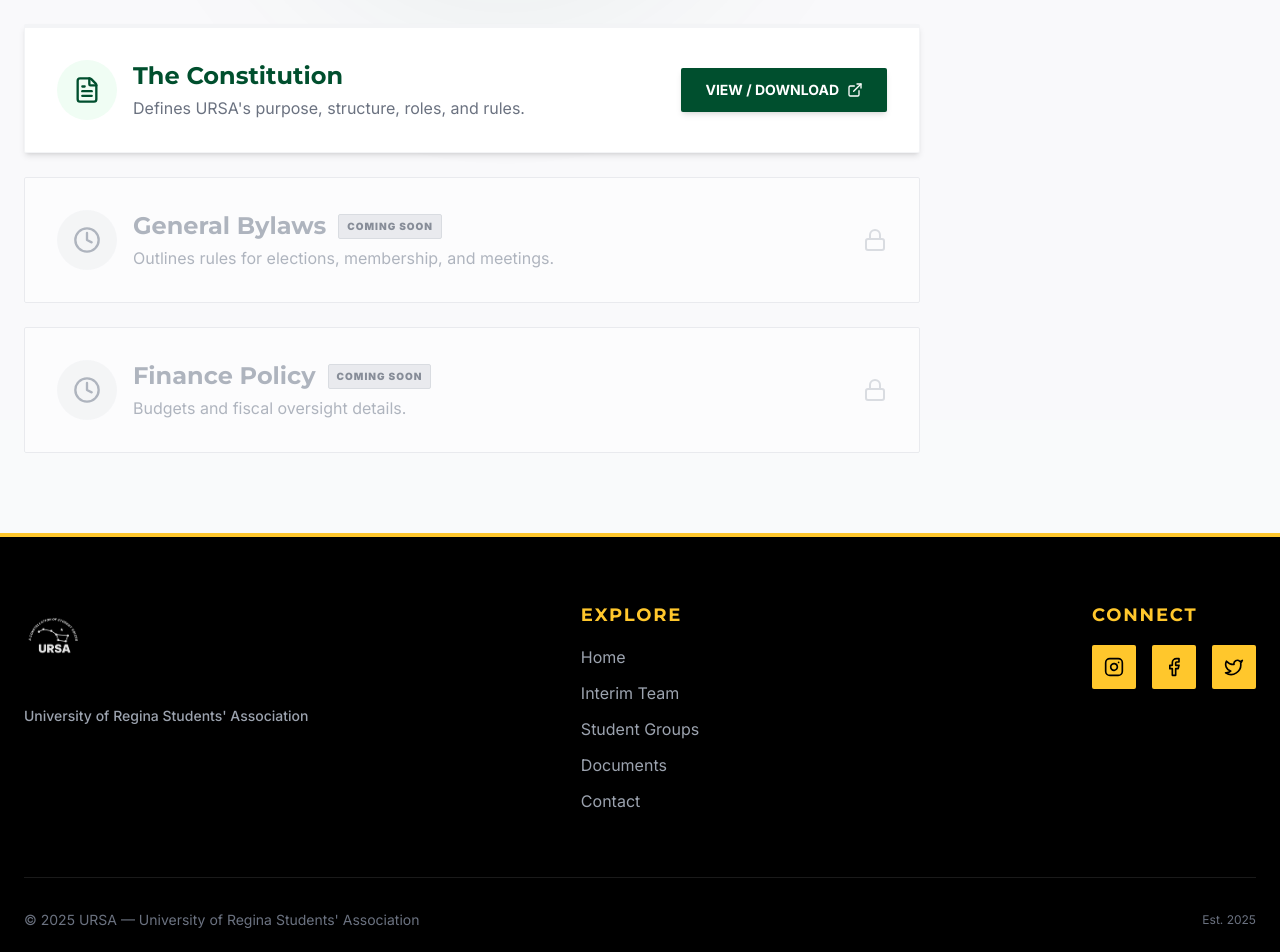
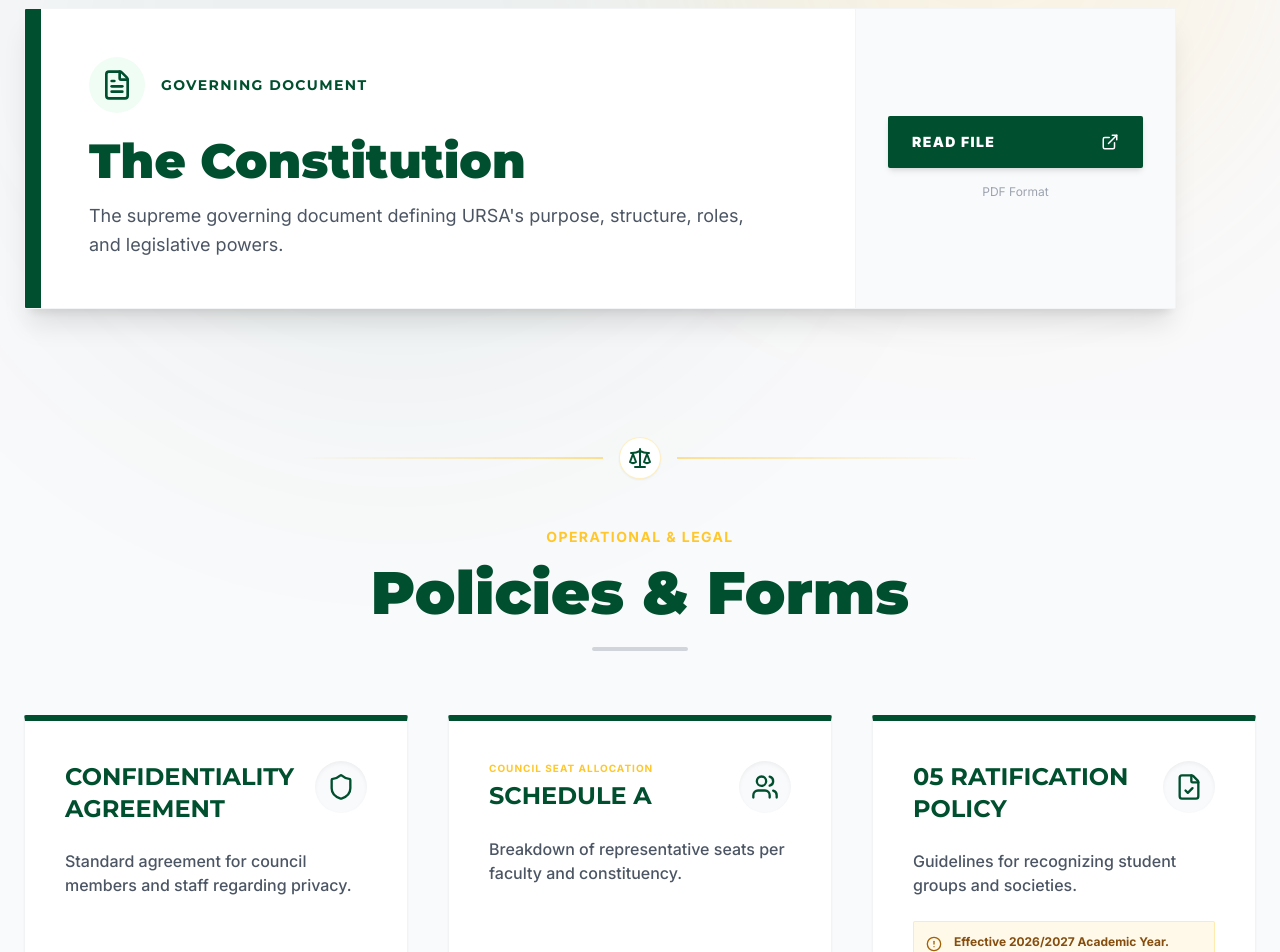
Before and after one commit to Vishhyy/ursa-website, a Next.js app: page /documents in a window 1280 px wide. Shown: the part 380-1332 px from the top of the page. Built offline with nearby package versions, Linux system fonts and the light colour scheme.

Commit message:
Finalize Documents page: Fix card interaction and visibility of view links

```diff
--- a/src/app/contact/page.tsx
+++ b/src/app/contact/page.tsx
@@ -5,9 +5,10 @@
     return (
         <div className="pt-24 md:pt-32 px-6 container mx-auto min-h-[80vh] flex flex-col items-center justify-center text-center relative">
 
-            {/* --- BACKGROUND GLOW --- */}
-            <div className="absolute top-[50%] left-[50%] transform -translate-x-1/2 -translate-y-1/2 w-[300px] md:w-[600px] h-[300px] md:h-[600px] bg-accent/5 rounded-full blur-[60px] md:blur-[100px] z-[-1]" />
+            {/* --- UNIFIED BACKGROUND THEME --- */}
             <div className="fixed inset-0 bg-gray-50/50 z-[-2] pointer-events-none" />
+            <div className="fixed top-0 right-0 w-[600px] h-[600px] bg-gold/10 rounded-full blur-[100px] pointer-events-none z-[-1]" />
+            <div className="fixed bottom-0 left-0 w-[800px] h-[800px] bg-accent/5 rounded-full blur-[120px] pointer-events-none z-[-1]" />
 
             <FadeIn>
                 <h1 className="font-display font-black text-5xl md:text-8xl uppercase mb-6 md:mb-8 text-accent">
@@ -27,7 +28,7 @@
 
                 <div className="flex justify-center gap-6 md:gap-8 mt-12 md:mt-16 pb-12">
 
-                    {/* INSTAGRAM (Updated Link) */}
+                    {/* INSTAGRAM */}
                     <a
                         href="https://www.instagram.com/urstudentsassociation/"
                         target="_blank"
--- a/src/app/documents/page.tsx
+++ b/src/app/documents/page.tsx
@@ -1,111 +1,185 @@
 import FadeIn from "@/components/FadeIn";
-import { FileText, Lock, Download, Clock, ExternalLink } from "lucide-react";
+import {
+    FileText, Shield, DollarSign, ExternalLink,
+    ScrollText, PenTool, Users, FileCheck, AlertCircle,
+    Scale
+} from "lucide-react";
 
 export default function Documents() {
+
+    // Data list
+    const otherDocs = [
+        {
+            title: "Confidentiality Agreement",
+            desc: "Standard agreement for council members and staff regarding privacy.",
+            link: "https://drive.google.com/file/d/1_R2LbkyeO1P38GkEHVWdBcKn_rZNs-XJ/view?usp=drive_link",
+            icon: Shield
+        },
+        {
+            title: "Schedule A",
+            subtitle: "Council Seat Allocation",
+            desc: "Breakdown of representative seats per faculty and constituency.",
+            link: "https://drive.google.com/file/d/1Q6HirjJTnxnffLC6rO0Zjno2N5SH33Il/view?usp=drive_link",
+            icon: Users
+        },
+        {
+            title: "05 Ratification Policy",
+            desc: "Guidelines for recognizing student groups and societies.",
+            link: "https://drive.google.com/file/d/17o3WQMLgnDFmOTM9-flXI-la39DkP29E/view?usp=drive_link",
+            icon: FileCheck,
+            note: "Effective 2026/2027 Academic Year."
+        },
+        {
+            title: "Ratification Consent Form",
+            desc: "Required form for groups seeking ratification under Policy 05.",
+            link: "https://drive.google.com/file/d/1Kv-tXIgbBUkSwsO6-EbNAscpMjI-WuBb/view?usp=drive_link",
+            icon: PenTool
+        },
+        {
+            title: "Conflict of Interest",
+            desc: "Declaration form to ensure transparency and ethical conduct.",
+            link: "https://drive.google.com/file/d/1pYYCuYM5rPFPfJohPmVfn9gTKgXp59R7/view?usp=drive_link",
+            icon: ScrollText
+        },
+        {
+            title: "Schedule E",
+            subtitle: "Financial Support",
+            desc: "Framework for funding distribution to student groups.",
+            link: "https://drive.google.com/file/d/14_eh4Fm6bWXrsoOqPpJfOXZMg9B6YEcM/view?usp=drive_link",
+            icon: DollarSign
+        }
+    ];
+
     return (
-        // UPDATED: Increased padding-top to pt-36 (mobile) and pt-48 (desktop)
-        // This pushes content down so it clears the Navbar completely.
-        <div className="pt-36 md:pt-48 px-6 container mx-auto pb-20 relative min-h-screen">
+        <div className="pt-36 md:pt-48 px-6 container mx-auto pb-24 relative min-h-screen">
 
-            {/* BACKGROUND ELEMENTS */}
-            <div className="fixed top-[-10%] left-[20%] w-[300px] md:w-[500px] h-[300px] md:h-[500px] bg-accent/5 rounded-full blur-[60px] md:blur-[80px] pointer-events-none z-[-1]" />
+            {/* --- CLEAN BACKGROUNDS (No Texture) --- */}
             <div className="fixed inset-0 bg-gray-50/50 z-[-2] pointer-events-none" />
+            <div className="fixed top-0 right-0 w-[600px] h-[600px] bg-gold/10 rounded-full blur-[100px] pointer-events-none z-[-1]" />
+            <div className="fixed bottom-0 left-0 w-[800px] h-[800px] bg-accent/5 rounded-full blur-[120px] pointer-events-none z-[-1]" />
 
-            {/* HEADER SECTION */}
+            {/* HEADER */}
             <FadeIn>
-                <div className="border-l-4 border-accent pl-10 md:pl-12 pr-6 mb-12 md:mb-20">
+                <div className="border-l-4 border-accent pl-10 md:pl-12 pr-6 mb-16">
                     <h1 className="font-display font-black text-4xl sm:text-5xl md:text-6xl uppercase mb-4 text-accent leading-[0.9]">
                         Public <br className="md:hidden" /> Documents
                     </h1>
                     <p className="text-gray-600 max-w-xl text-base md:text-lg font-medium">
-                        URSA is committed to transparency. This page houses the key public documents created during the interim period.
+                        Official records committed to transparency. This page houses the Constitution, Policies, and operational forms.
                     </p>
                 </div>
             </FadeIn>
 
-            <div className="grid gap-6 max-w-4xl">
-
-                {/* --- DOCUMENT 1: CONSTITUTION --- */}
+            {/* --- PRIMARY CONSTITUTION CARD --- */}
             <FadeIn delay={0.1}>
-                    <div className="bg-white shadow-md border-t-4 border-gold p-6 md:p-8 rounded-sm flex flex-col md:flex-row items-start md:items-center justify-between group hover:shadow-xl hover:-translate-y-1 transition-all duration-300 border border-gray-100">
-
-                        {/* Icon and Text */}
-                        <div className="flex gap-4 items-start w-full md:w-auto">
-                            <div className="bg-green-50 p-3 md:p-4 rounded-full text-accent group-hover:bg-accent group-hover:text-gold transition-colors duration-300 shrink-0 mt-1 md:mt-0">
-                                <FileText size={24} className="md:w-7 md:h-7" />
+                <div className="max-w-6xl mb-24 bg-white shadow-xl border border-gray-100 rounded-sm flex flex-col md:flex-row items-stretch overflow-hidden group hover:shadow-2xl transition-all duration-300">
+                    <div className="hidden md:block w-4 bg-accent group-hover:bg-gold transition-colors duration-500"></div>
+                    <div className="p-8 md:p-12 flex-grow flex flex-col justify-center">
+                        <div className="flex gap-4 items-center mb-6">
+                            <div className="p-3 bg-green-50 text-accent rounded-full">
+                                <FileText size={32} />
                             </div>
-                            <div>
-                                <h3 className="font-display font-bold text-xl md:text-2xl text-accent group-hover:text-green-900 transition-colors leading-tight">
+                            <span className="font-display font-bold text-accent uppercase tracking-widest text-sm">Governing Document</span>
+                        </div>
+                        <h3 className="font-display font-black text-3xl md:text-5xl text-accent mb-4">
                             The Constitution
                         </h3>
-                                <p className="text-gray-500 mt-1 text-sm md:text-base leading-snug">
-                                    Defines URSA&apos;s purpose, structure, roles, and rules.
+                        <p className="text-gray-600 text-lg leading-relaxed max-w-2xl">
+                            The supreme governing document defining URSA&apos;s purpose, structure, roles, and legislative powers.
                         </p>
                     </div>
-                        </div>
-
-                        {/* Button */}
+                    <div className="bg-gray-50 p-8 md:w-80 flex flex-col justify-center items-center border-l border-gray-100 group-hover:border-gold/30 transition-colors">
                         <a
                             href="https://drive.google.com/file/d/1X3WrWgAOpED4uk3CYa3cTK8j7zuYHdUh/view"
                             target="_blank"
                             rel="noopener noreferrer"
-                            className="w-full md:w-auto mt-6 md:mt-0 flex items-center justify-center gap-2 px-6 py-3 bg-accent text-white rounded-sm text-sm font-bold uppercase hover:bg-gold hover:text-accent transition-all shadow-md"
+                            className="w-full px-6 py-4 bg-accent text-white rounded-sm text-sm font-black uppercase hover:bg-gold hover:text-accent transition-all shadow-md tracking-widest flex items-center justify-between"
                         >
-                            View / Download <ExternalLink size={16} />
+                            Read File <ExternalLink size={18} />
                         </a>
-                    </div>
-                </FadeIn>
-
-                {/* --- BYLAWS --- */}
-                <FadeIn delay={0.2}>
-                    <div className="bg-white/60 border border-gray-200 p-6 md:p-8 rounded-sm flex flex-col md:flex-row items-start md:items-center justify-between opacity-80 cursor-not-allowed">
-
-                        <div className="flex gap-4 items-start w-full md:w-auto">
-                            <div className="bg-gray-100 p-3 md:p-4 rounded-full text-gray-400 shrink-0 mt-1 md:mt-0">
-                                <Clock size={24} className="md:w-7 md:h-7" />
-                            </div>
-                            <div>
-                                <div className="flex flex-wrap items-center gap-2 md:gap-3 mb-1">
-                                    <h3 className="font-display font-bold text-xl md:text-2xl text-gray-400">General Bylaws</h3>
-                                    <span className="text-[10px] font-black uppercase tracking-widest bg-gray-200 text-gray-500 px-2 py-1 rounded-sm border border-gray-300">
-                                        Coming Soon
-                                    </span>
-                                </div>
-                                <p className="text-gray-400 mt-1 text-sm md:text-base leading-snug">
-                                    Outlines rules for elections, membership, and meetings.
-                                </p>
-                            </div>
-                        </div>
-                        <div className="hidden md:block text-gray-300">
-                            <Lock size={24} />
+                        <p className="text-xs text-gray-400 mt-4 text-center">PDF Format</p>
                     </div>
                 </div>
             </FadeIn>
 
-                {/* --- FINANCE --- */}
-                <FadeIn delay={0.3}>
-                    <div className="bg-white/60 border border-gray-200 p-6 md:p-8 rounded-sm flex flex-col md:flex-row items-start md:items-center justify-between opacity-80 cursor-not-allowed">
-                        <div className="flex gap-4 items-start w-full md:w-auto">
-                            <div className="bg-gray-100 p-3 md:p-4 rounded-full text-gray-400 shrink-0 mt-1 md:mt-0">
-                                <Clock size={24} className="md:w-7 md:h-7" />
+            {/* --- DIVIDER --- */}
+            <div className="w-full flex items-center justify-center gap-2 md:gap-4 py-8 mb-4">
+                <div className="h-[2px] bg-gradient-to-r from-transparent to-gold/50 w-12 md:flex-grow md:max-w-[300px]"></div>
+                <div className="text-accent bg-white p-2 rounded-full shadow-sm border border-gold/30 shrink-0">
+                    <Scale size={24} />
                 </div>
-                            <div>
-                                <div className="flex flex-wrap items-center gap-2 md:gap-3 mb-1">
-                                    <h3 className="font-display font-bold text-xl md:text-2xl text-gray-400">Finance Policy</h3>
-                                    <span className="text-[10px] font-black uppercase tracking-widest bg-gray-200 text-gray-500 px-2 py-1 rounded-sm border border-gray-300">
-                                        Coming Soon
+                <div className="h-[2px] bg-gradient-to-l from-transparent to-gold/50 w-12 md:flex-grow md:max-w-[300px]"></div>
+            </div>
+
+            {/* --- TITLE --- */}
+            <FadeIn delay={0.2}>
+                <div className="flex flex-col items-center text-center mb-16">
+                    <span className="font-bold text-gold uppercase tracking-widest text-xs md:text-sm mb-4">
+                        Operational & Legal
                     </span>
-                                </div>
-                                <p className="text-gray-400 mt-1 text-sm md:text-base leading-snug">
-                                    Budgets and fiscal oversight details.
-                                </p>
-                            </div>
-                        </div>
-                        <div className="hidden md:block text-gray-300"><Lock size={24} /></div>
+                    <h2 className="font-display font-black text-4xl sm:text-5xl md:text-6xl text-accent mb-6">
+                        Policies & Forms
+                    </h2>
+                    <div className="w-16 md:w-24 h-1 bg-gray-300 rounded-full"></div>
                 </div>
             </FadeIn>
 
+            {/* --- CARD GRID --- */}
+            <div className="grid grid-cols-1 md:grid-cols-2 lg:grid-cols-3 gap-6 md:gap-10">
+                {otherDocs.map((doc, i) => (
+                    <FadeIn key={i} delay={0.2 + (i * 0.1)}>
+                        <a
+                            href={doc.link}
+                            target="_blank"
+                            rel="noopener noreferrer"
+                            className="group flex flex-col h-full bg-white shadow-sm border border-gray-200/50 border-t-[6px] border-t-accent hover:shadow-2xl hover:-translate-y-2 transition-all duration-300 p-8 md:p-10 rounded-sm"
+                        >
+                            {/* HEADER */}
+                            <div className="flex justify-between items-start mb-6">
+                                <div>
+                                    {doc.subtitle && (
+                                        <span className="text-[10px] font-bold text-gold uppercase tracking-widest mb-1 block">
+                                            {doc.subtitle}
+                                        </span>
+                                    )}
+                                    <h3 className="font-display font-bold text-xl md:text-2xl uppercase text-accent group-hover:text-gold transition-colors">
+                                        {doc.title}
+                                    </h3>
                                 </div>
+                                <div className="p-3 bg-gray-50 shadow-inner rounded-full text-accent group-hover:text-gold transition-colors shrink-0 ml-4">
+                                    <doc.icon size={24} className="md:w-7 md:h-7" />
+                                </div>
+                            </div>
+
+                            {/* BODY TEXT */}
+                            <p className="text-gray-600 leading-relaxed font-medium text-sm md:text-base mb-6 flex-grow">
+                                {doc.desc}
+                            </p>
+
+                            {/* FOOTER AREA */}
+                            <div className="mt-auto">
+
+                                {doc.note && (
+                                    <div className="mb-4 bg-gold/10 p-3 rounded-sm border border-gold/30 flex gap-3 items-start">
+                                        <AlertCircle size={16} className="text-yellow-700 shrink-0 mt-[2px]" />
+                                        <span className="text-xs font-bold text-yellow-800 leading-snug">
+                                            {doc.note}
+                                        </span>
+                                    </div>
+                                )}
+
+                                {/* VIEW DOCUMENT LINK */}
+                                {/* Changed: text-accent (always green), hover:text-gold */}
+                                <div className="flex items-center gap-2 text-xs font-bold text-accent group-hover:text-gold uppercase tracking-widest transition-colors pt-4 border-t border-gray-50">
+                                    View Document <ExternalLink size={14} />
+                                </div>
+                            </div>
+
+                        </a>
+                    </FadeIn>
+                ))}
+            </div>
+
         </div>
     );
 }
--- a/src/app/minutes/page.tsx
+++ b/src/app/minutes/page.tsx
@@ -1,33 +1,26 @@
 import { google } from 'googleapis';
 import FadeIn from "@/components/FadeIn";
-import { FileText, Download, ExternalLink, CalendarDays } from 'lucide-react';
+import { FileText, ExternalLink, CalendarDays } from 'lucide-react';
 import { format } from 'date-fns';
 
-// Re-check for new files every hour
 export const revalidate = 3600;
 
 async function getMeetingMinutes() {
     try {
-        // 1. AUTHENTICATION (From Vercel Env Var)
-        // If running locally, you might need to create a .env.local file with the JSON content too
         const credentials = JSON.parse(process.env.GOOGLE_SERVICE_ACCOUNT_CREDENTIALS || '{}');
-
-        if (!credentials.client_email) return []; // Safety check
+        if (!credentials.client_email) return [];
 
         const auth = new google.auth.GoogleAuth({
             credentials,
             scopes: ['https://www.googleapis.com/auth/drive.readonly'],
         });
         const drive = google.drive({ version: 'v3', auth });
+        const folderId = '1QW9EFhe2CrcD6iE9FyMdCF_QS7j1Jijp'; // Your Folder ID
 
-        // 2. FOLDER ID (Paste your specific ID here)
-        const folderId = '1QW9EFhe2CrcD6iE9FyMdCF_QS7j1Jijp';
-
-        // 3. FETCH FILES
         const response = await drive.files.list({
             q: `'${folderId}' in parents and trashed = false`,
             fields: 'files(id, name, webViewLink, createdTime, mimeType)',
-            orderBy: 'createdTime desc', // Newest first
+            orderBy: 'createdTime desc',
         });
 
         return response.data.files || [];
@@ -43,15 +36,16 @@
     return (
         <div className="pt-32 px-6 container mx-auto pb-20 relative min-h-screen">
 
-            {/* Background elements */}
+            {/* --- UNIFIED BACKGROUND THEME --- */}
             <div className="fixed inset-0 bg-gray-50/50 z-[-2] pointer-events-none" />
-            <div className="fixed top-[-10%] left-[20%] w-[500px] h-[500px] bg-accent/5 rounded-full blur-[80px] pointer-events-none z-[-1]" />
+            <div className="fixed top-0 right-0 w-[600px] h-[600px] bg-gold/10 rounded-full blur-[100px] pointer-events-none z-[-1]" />
+            <div className="fixed bottom-0 left-0 w-[800px] h-[800px] bg-accent/5 rounded-full blur-[120px] pointer-events-none z-[-1]" />
 
             <FadeIn>
                 <div className="border-l-4 border-accent pl-8 mb-20">
                     <h1 className="font-display font-black text-5xl md:text-7xl uppercase mb-4 text-accent">Meeting Minutes</h1>
                     <p className="text-gray-600 max-w-xl text-lg">
-                        Official records from URSA General and Executive meetings. Updated automatically from our drive.
+                        Official records from URSA General and Executive meetings. Updated automatically.
                     </p>
                 </div>
             </FadeIn>
```
Also changed, not shown: src/app/groups/page.tsx (+3 -23 lines). Lines whose indentation alone changed are shown as unchanged.
